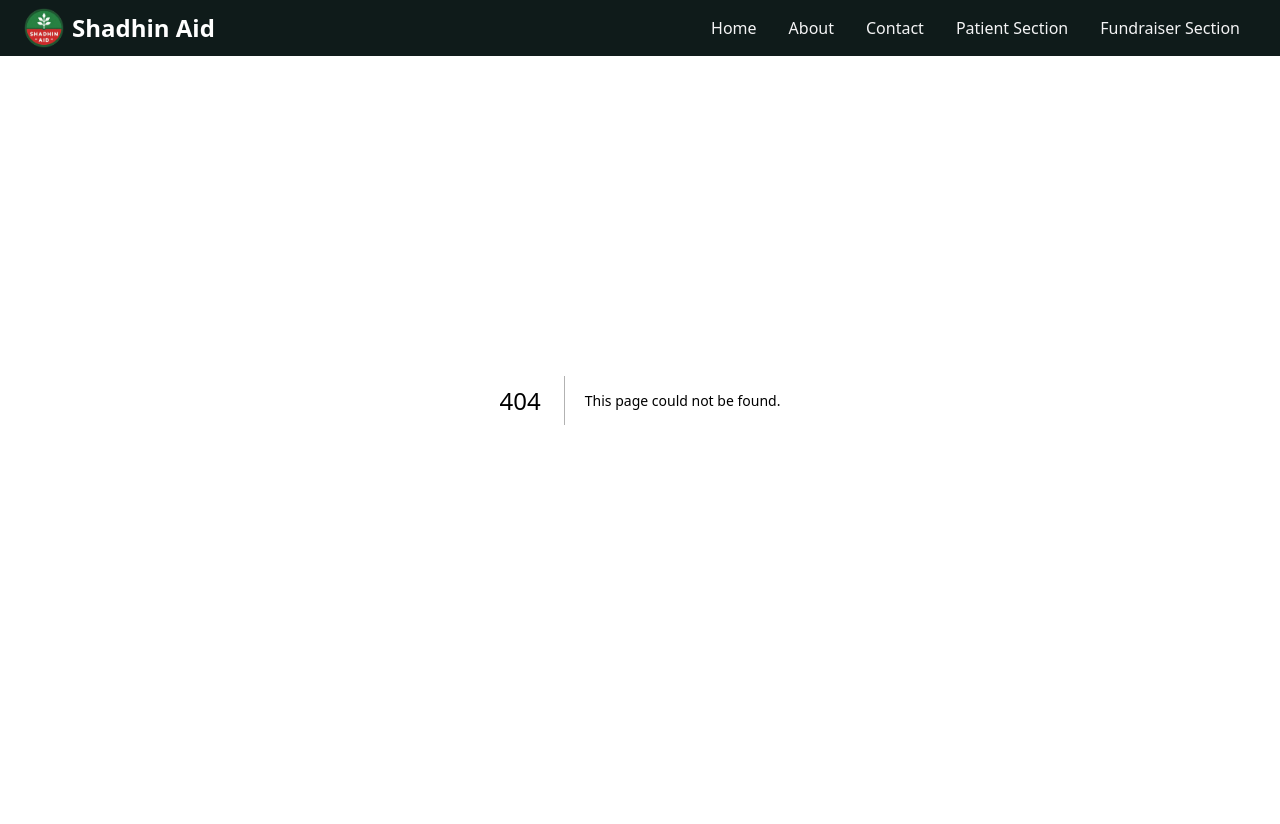
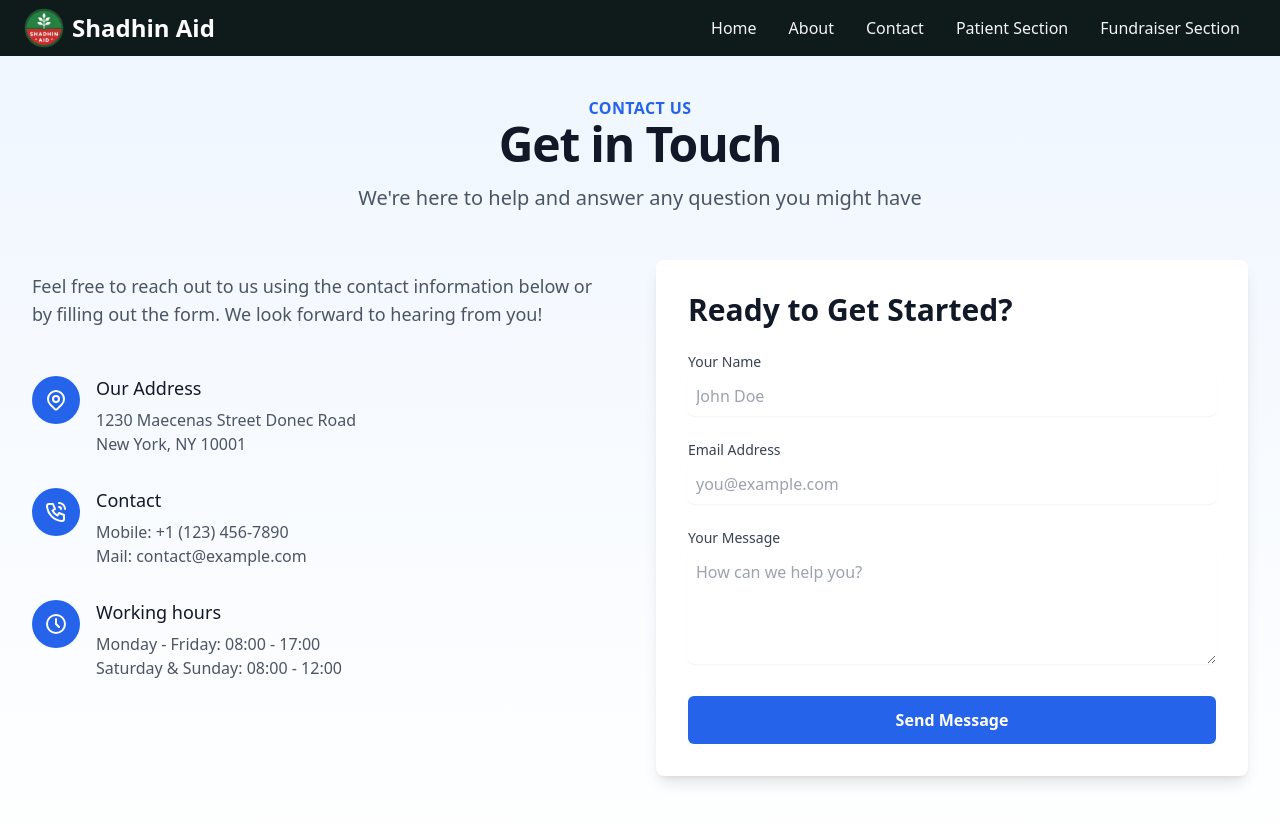
Before and after one commit to Kashshaf-Labib/ShadhinAid, a Next.js app: page /contact in a window 1280 px wide. Before the commit this address had no page. Shown: the top 824 px of the page. Before the commit the page ends 800 px from the top, so only its background shows below. Built offline with nearby package versions, Linux system fonts and the light colour scheme.

Commit message:
Added contact page

```diff
--- /dev/null
+++ b/src/pages/contact/index.tsx
@@ -0,0 +1,187 @@
+const ContactPage = () => {
+  return (
+    <section className='bg-gradient-to-b from-blue-50 to-white' id='contact'>
+      <div className='mx-auto max-w-7xl px-4 py-16 sm:px-6 lg:px-8 lg:py-24'>
+        <div className='mb-8'>
+          <div className='mb-6 max-w-3xl text-center sm:text-center md:mx-auto md:mb-12'>
+            <p className='text-base font-semibold uppercase tracking-wide text-blue-600'>
+              Contact Us
+            </p>
+            <h2 className='font-heading mb-4 font-bold tracking-tight text-gray-900 text-4xl sm:text-5xl'>
+              Get in Touch
+            </h2>
+            <p className='mx-auto mt-4 max-w-3xl text-xl text-gray-600'>
+              We&apos;re here to help and answer any question you might have
+            </p>
+          </div>
+        </div>
+        <div className='flex items-stretch justify-center'>
+          <div className='grid md:grid-cols-2 gap-8'>
+            <div className='h-full pr-6'>
+              <p className='mt-3 mb-12 text-lg text-gray-600'>
+                Feel free to reach out to us using the contact information below
+                or by filling out the form. We look forward to hearing from you!
+              </p>
+              <ul className='space-y-8'>
+                <li className='flex items-start'>
+                  <div className='flex h-12 w-12 items-center justify-center rounded-full bg-blue-600 text-white'>
+                    <svg
+                      xmlns='http://www.w3.org/2000/svg'
+                      width='24'
+                      height='24'
+                      viewBox='0 0 24 24'
+                      fill='none'
+                      stroke='currentColor'
+                      strokeWidth='2'
+                      strokeLinecap='round'
+                      strokeLinejoin='round'
+                      className='h-6 w-6'
+                    >
+                      <path d='M9 11a3 3 0 1 0 6 0a3 3 0 0 0 -6 0'></path>
+                      <path d='M17.657 16.657l-4.243 4.243a2 2 0 0 1 -2.827 0l-4.244 -4.243a8 8 0 1 1 11.314 0z'></path>
+                    </svg>
+                  </div>
+                  <div className='ml-4'>
+                    <h3 className='mb-2 text-lg font-medium leading-6 text-gray-900'>
+                      Our Address
+                    </h3>
+                    <p className='text-gray-600'>
+                      1230 Maecenas Street Donec Road
+                    </p>
+                    <p className='text-gray-600'>New York, NY 10001</p>
+                  </div>
+                </li>
+                <li className='flex items-start'>
+                  <div className='flex h-12 w-12 items-center justify-center rounded-full bg-blue-600 text-white'>
+                    <svg
+                      xmlns='http://www.w3.org/2000/svg'
+                      width='24'
+                      height='24'
+                      viewBox='0 0 24 24'
+                      fill='none'
+                      stroke='currentColor'
+                      strokeWidth='2'
+                      strokeLinecap='round'
+                      strokeLinejoin='round'
+                      className='h-6 w-6'
+                    >
+                      <path d='M5 4h4l2 5l-2.5 1.5a11 11 0 0 0 5 5l1.5 -2.5l5 2v4a2 2 0 0 1 -2 2a16 16 0 0 1 -15 -15a2 2 0 0 1 2 -2'></path>
+                      <path d='M15 7a2 2 0 0 1 2 2'></path>
+                      <path d='M15 3a6 6 0 0 1 6 6'></path>
+                    </svg>
+                  </div>
+                  <div className='ml-4'>
+                    <h3 className='mb-2 text-lg font-medium leading-6 text-gray-900'>
+                      Contact
+                    </h3>
+                    <p className='text-gray-600'>Mobile: +1 (123) 456-7890</p>
+                    <p className='text-gray-600'>Mail: contact@example.com</p>
+                  </div>
+                </li>
+                <li className='flex items-start'>
+                  <div className='flex h-12 w-12 items-center justify-center rounded-full bg-blue-600 text-white'>
+                    <svg
+                      xmlns='http://www.w3.org/2000/svg'
+                      width='24'
+                      height='24'
+                      viewBox='0 0 24 24'
+                      fill='none'
+                      stroke='currentColor'
+                      strokeWidth='2'
+                      strokeLinecap='round'
+                      strokeLinejoin='round'
+                      className='h-6 w-6'
+                    >
+                      <path d='M3 12a9 9 0 1 0 18 0a9 9 0 0 0 -18 0'></path>
+                      <path d='M12 7v5l3 3'></path>
+                    </svg>
+                  </div>
+                  <div className='ml-4'>
+                    <h3 className='mb-2 text-lg font-medium leading-6 text-gray-900'>
+                      Working hours
+                    </h3>
+                    <p className='text-gray-600'>
+                      Monday - Friday: 08:00 - 17:00
+                    </p>
+                    <p className='text-gray-600'>
+                      Saturday & Sunday: 08:00 - 12:00
+                    </p>
+                  </div>
+                </li>
+              </ul>
+            </div>
+            <div
+              className='card h-fit max-w-6xl p-8 bg-white rounded-lg shadow-lg'
+              id='form'
+            >
+              <h2 className='mb-6 text-3xl font-bold text-gray-900'>
+                Ready to Get Started?
+              </h2>
+              <form id='contactForm'>
+                <div className='space-y-6'>
+                  <div>
+                    <label
+                      htmlFor='name'
+                      className='block text-sm font-medium text-gray-700'
+                    >
+                      Your Name
+                    </label>
+                    <input
+                      type='text'
+                      id='name'
+                      autoComplete='given-name'
+                      placeholder='John Doe'
+                      className='p-2 mt-1 block w-full rounded-md border-gray-300 shadow-sm focus:border-blue-500 focus:ring-blue-500'
+                      name='name'
+                    />
+                  </div>
+                  <div>
+                    <label
+                      htmlFor='email'
+                      className='block text-sm font-medium text-gray-700'
+                    >
+                      Email Address
+                    </label>
+                    <input
+                      type='email'
+                      id='email'
+                      autoComplete='email'
+                      placeholder='you@example.com'
+                      className='p-2 mt-1 block w-full rounded-md border-gray-300 shadow-sm focus:border-blue-500 focus:ring-blue-500'
+                      name='email'
+                    />
+                  </div>
+                  <div>
+                    <label
+                      htmlFor='message'
+                      className='block text-sm font-medium text-gray-700'
+                    >
+                      Your Message
+                    </label>
+                    <textarea
+                      id='message'
+                      name='message'
+                      rows={4}
+                      placeholder='How can we help you?'
+                      className='p-2 mt-1 block w-full rounded-md border-gray-300 shadow-sm focus:border-blue-500 focus:ring-blue-500'
+                    ></textarea>
+                  </div>
+                </div>
+                <div className='mt-8'>
+                  <button
+                    type='submit'
+                    className='w-full bg-blue-600 hover:bg-blue-700 text-white font-bold py-3 px-6 rounded-md transition duration-300 ease-in-out transform hover:-translate-y-1'
+                  >
+                    Send Message
+                  </button>
+                </div>
+              </form>
+            </div>
+          </div>
+        </div>
+      </div>
+    </section>
+  )
+}
+
+export default ContactPage
--- a/src/pages/contact/page.tsx
+++ /dev/null
@@ -1,5 +0,0 @@
-const ContactPage = () => {
-  return <div>ContactPage</div>
-}
-
-export default ContactPage
```
